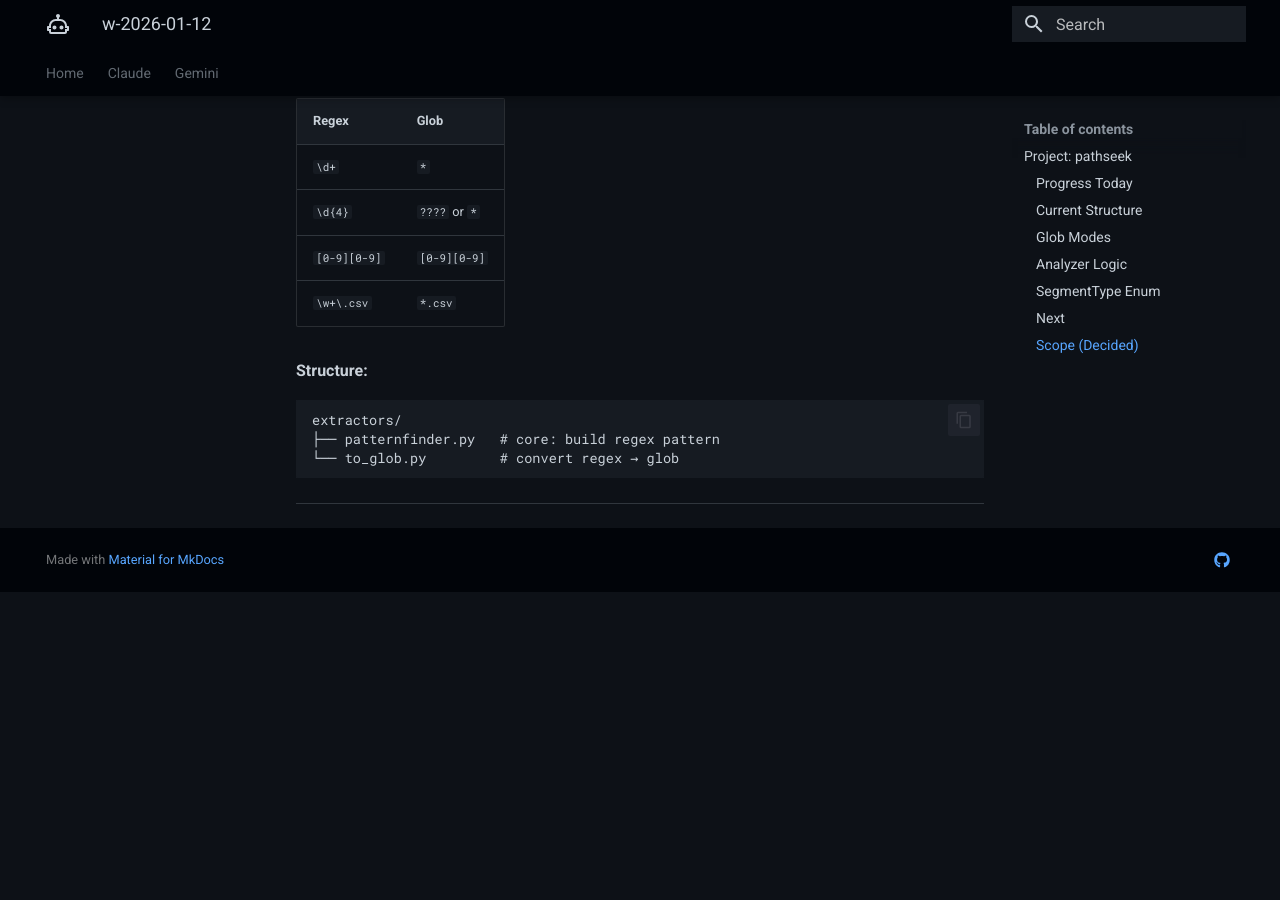
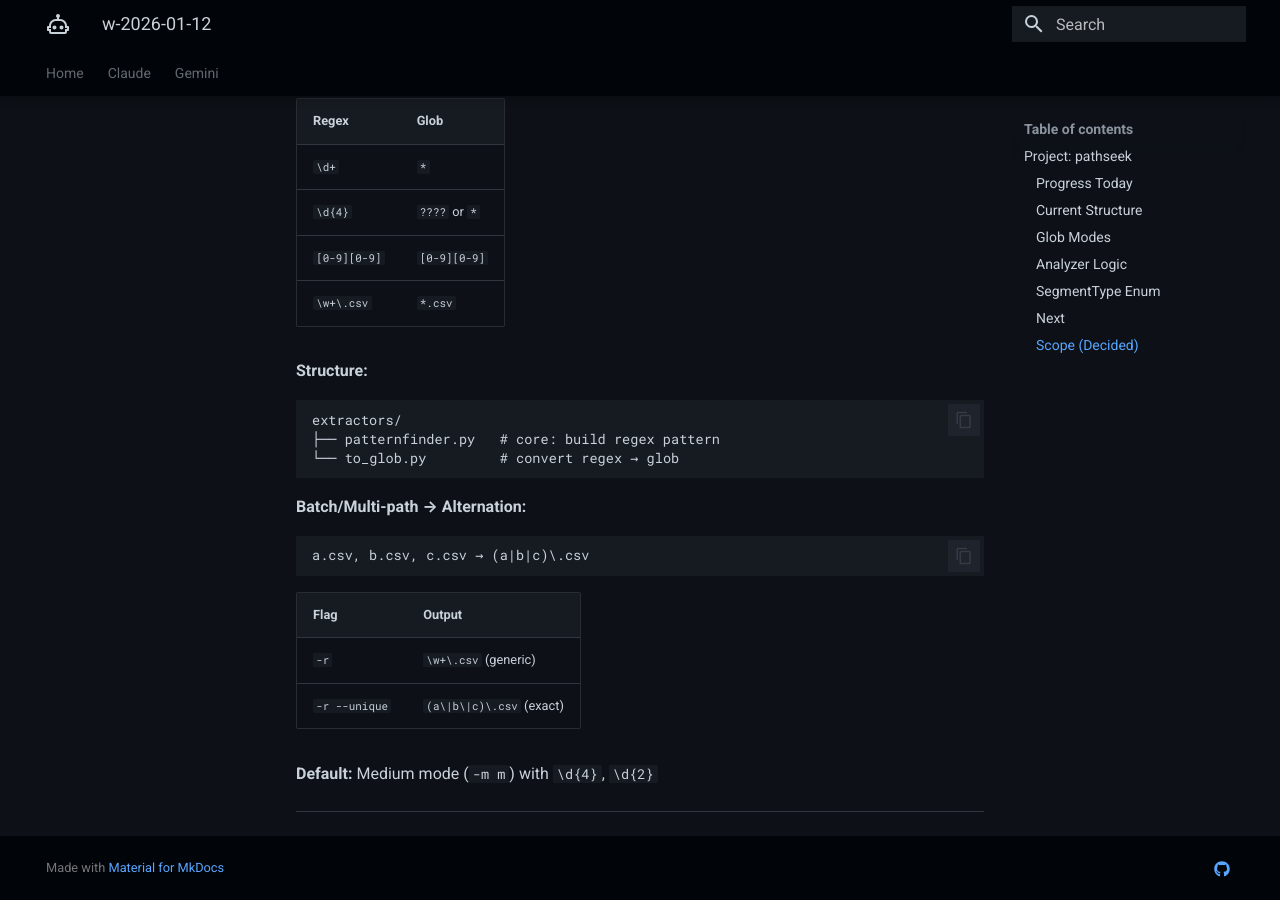
Before and after one commit to ThanuMahee12/AgentContext, an MkDocs documentation site: the page built from docs/Claude/sessions/w-2026-01-12.md, in a window 1280 px wide and 900 px high, scrolled down 2642 px. Built offline with MkDocs 1.6.1 and Material for MkDocs 9.7.7, drawn with Linux system fonts in a browser that asks for light colours; before the commit the page ends 3234 px from its top, so only the background shows below that.

Commit message:
docs: add unique/alternation pattern for batch files

````diff
--- a/docs/Claude/sessions/w-2026-01-12.md
+++ b/docs/Claude/sessions/w-2026-01-12.md
@@ -124,4 +124,16 @@ extractors/
 └── to_glob.py         # convert regex → glob
 ```
 
+**Batch/Multi-path → Alternation:**
+```
+a.csv, b.csv, c.csv → (a|b|c)\.csv
+```
+
+| Flag | Output |
+|------|--------|
+| `-r` | `\w+\.csv` (generic) |
+| `-r --unique` | `(a\|b\|c)\.csv` (exact) |
+
+**Default:** Medium mode (`-m m`) with `\d{4}`, `\d{2}`
+
 ---
````
Also changed, not shown: 1 other file.
